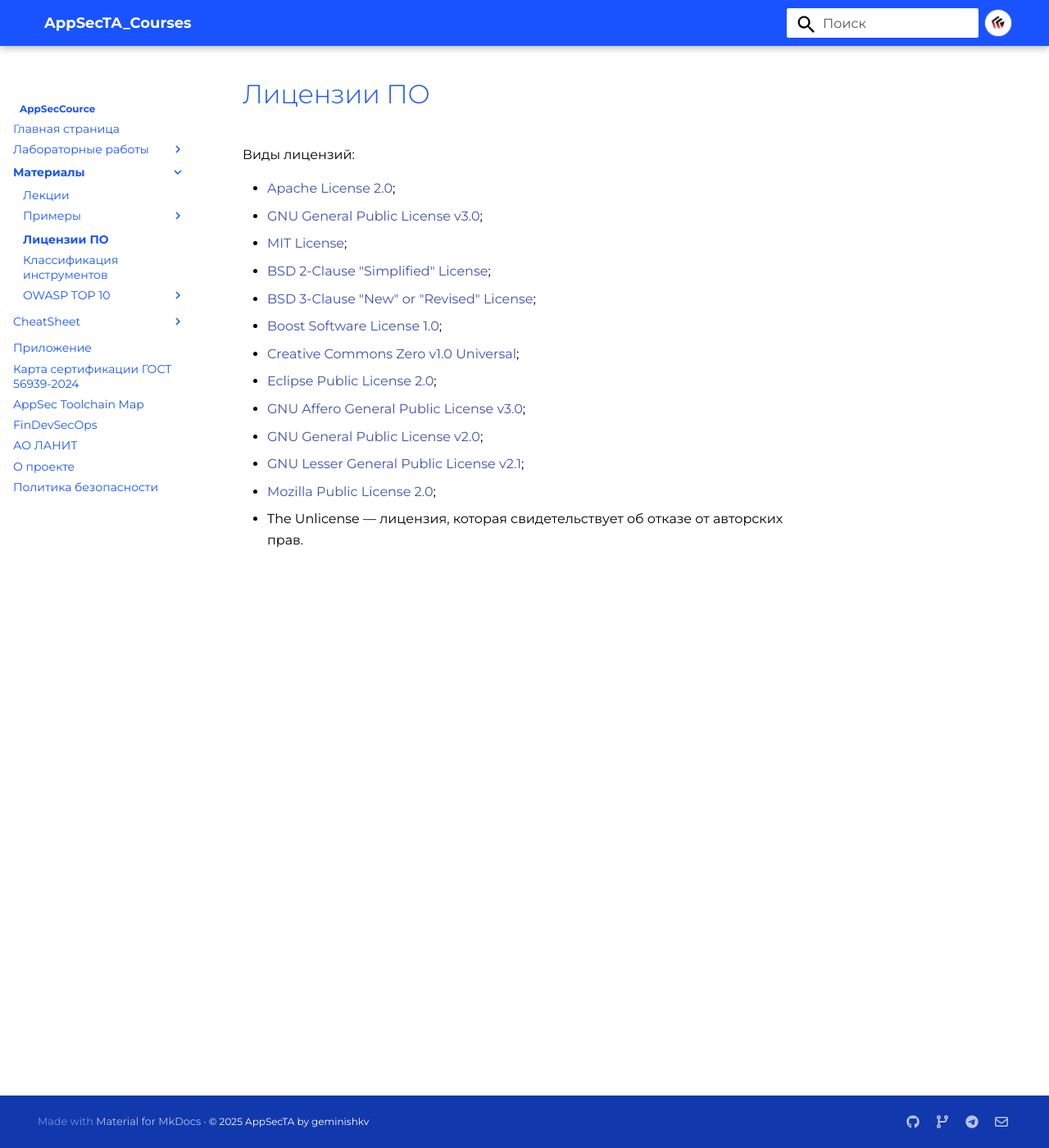
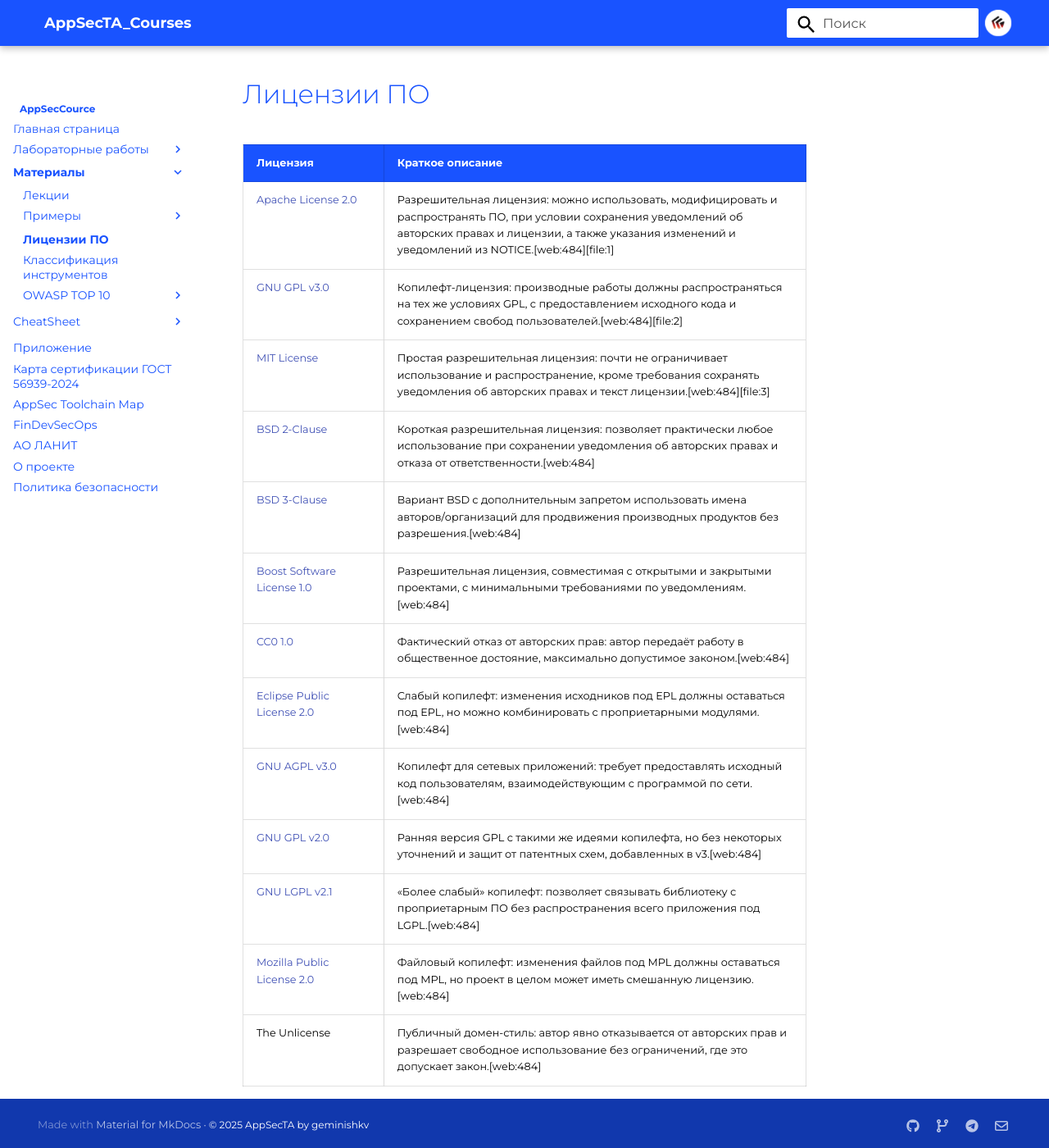
Before and after one commit to Electro1ux/course_labs, an MkDocs documentation site: the page built from docs/licenses.md, in a window 1280 px wide and 1400 px high. Shown: the whole window at 82% size. Built offline with MkDocs 1.6.1 and Material for MkDocs 9.7.7, drawn with Linux system fonts in a browser that asks for light colours.

Commit message:
fix licenses types

```diff
--- a/docs/licenses.md
+++ b/docs/licenses.md
@@ -1,15 +1,62 @@
-Виды лицензий:
-
-* [Apache License 2.0](https://www.apache.org/licenses/LICENSE-2.0);
-* [GNU General Public License v3.0](https://www.gnu.org/licenses/gpl-3.0.en.html);
-* [MIT License](https://opensource.org/license/mit/);
-* [BSD 2-Clause "Simplified" License](https://opensource.org/license/bsd-2-clause/);
-* [BSD 3-Clause "New" or "Revised" License](https://opensource.org/license/bsd-3-clause/);
-* [Boost Software License 1.0](https://www.boost.org/users/license.html);
-* [Creative Commons Zero v1.0 Universal](https://creativecommons.org/publicdomain/zero/1.0/);
-* [Eclipse Public License 2.0](https://www.eclipse.org/legal/epl-2.0/);
-* [GNU Affero General Public License v3.0](https://www.gnu.org/licenses/agpl-3.0.en.html);
-* [GNU General Public License v2.0](https://www.gnu.org/licenses/old-licenses/gpl-2.0.en.html);
-* [GNU Lesser General Public License v2.1](https://www.gnu.org/licenses/old-licenses/lgpl-2.1.en.html);
-* [Mozilla Public License 2.0](https://www.mozilla.org/en-US/MPL/2.0/);
-* The Unlicense — лицензия, которая свидетельствует об отказе от авторских прав.
+<table>
+  <thead>
+    <tr>
+      <th style="width:25%;">Лицензия</th>
+      <th style="width:75%;">Краткое описание</th>
+    </tr>
+  </thead>
+  <tbody>
+    <tr>
+      <td><a href="https://www.apache.org/licenses/LICENSE-2.0">Apache License 2.0</a></td>
+      <td>Разрешительная лицензия: можно использовать, модифицировать и распространять ПО, при условии сохранения уведомлений об авторских правах и лицензии, а также указания изменений и уведомлений из NOTICE.[web:484][file:1]</td>
+    </tr>
+    <tr>
+      <td><a href="https://www.gnu.org/licenses/gpl-3.0.en.html">GNU GPL v3.0</a></td>
+      <td>Копилефт-лицензия: производные работы должны распространяться на тех же условиях GPL, с предоставлением исходного кода и сохранением свобод пользователей.[web:484][file:2]</td>
+    </tr>
+    <tr>
+      <td><a href="https://opensource.org/license/mit/">MIT License</a></td>
+      <td>Простая разрешительная лицензия: почти не ограничивает использование и распространение, кроме требования сохранять уведомления об авторских правах и текст лицензии.[web:484][file:3]</td>
+    </tr>
+    <tr>
+      <td><a href="https://opensource.org/license/bsd-2-clause/">BSD 2-Clause</a></td>
+      <td>Короткая разрешительная лицензия: позволяет практически любое использование при сохранении уведомления об авторских правах и отказа от ответственности.[web:484]</td>
+    </tr>
+    <tr>
+      <td><a href="https://opensource.org/license/bsd-3-clause/">BSD 3-Clause</a></td>
+      <td>Вариант BSD с дополнительным запретом использовать имена авторов/организаций для продвижения производных продуктов без разрешения.[web:484]</td>
+    </tr>
+    <tr>
+      <td><a href="https://www.boost.org/users/license.html">Boost Software License 1.0</a></td>
+      <td>Разрешительная лицензия, совместимая с открытыми и закрытыми проектами, с минимальными требованиями по уведомлениям.[web:484]</td>
+    </tr>
+    <tr>
+      <td><a href="https://creativecommons.org/publicdomain/zero/1.0/">CC0 1.0</a></td>
+      <td>Фактический отказ от авторских прав: автор передаёт работу в общественное достояние, максимально допустимое законом.[web:484]</td>
+    </tr>
+    <tr>
+      <td><a href="https://www.eclipse.org/legal/epl-2.0/">Eclipse Public License 2.0</a></td>
+      <td>Слабый копилефт: изменения исходников под EPL должны оставаться под EPL, но можно комбинировать с проприетарными модулями.[web:484]</td>
+    </tr>
+    <tr>
+      <td><a href="https://www.gnu.org/licenses/agpl-3.0.en.html">GNU AGPL v3.0</a></td>
+      <td>Копилефт для сетевых приложений: требует предоставлять исходный код пользователям, взаимодействующим с программой по сети.[web:484]</td>
+    </tr>
+    <tr>
+      <td><a href="https://www.gnu.org/licenses/old-licenses/gpl-2.0.en.html">GNU GPL v2.0</a></td>
+      <td>Ранняя версия GPL с такими же идеями копилефта, но без некоторых уточнений и защит от патентных схем, добавленных в v3.[web:484]</td>
+    </tr>
+    <tr>
+      <td><a href="https://www.gnu.org/licenses/old-licenses/lgpl-2.1.en.html">GNU LGPL v2.1</a></td>
+      <td>«Более слабый» копилефт: позволяет связывать библиотеку с проприетарным ПО без распространения всего приложения под LGPL.[web:484]</td>
+    </tr>
+    <tr>
+      <td><a href="https://www.mozilla.org/en-US/MPL/2.0/">Mozilla Public License 2.0</a></td>
+      <td>Файловый копилефт: изменения файлов под MPL должны оставаться под MPL, но проект в целом может иметь смешанную лицензию.[web:484]</td>
+    </tr>
+    <tr>
+      <td>The Unlicense</td>
+      <td>Публичный домен-стиль: автор явно отказывается от авторских прав и разрешает свободное использование без ограничений, где это допускает закон.[web:484]</td>
+    </tr>
+  </tbody>
+</table>
```
